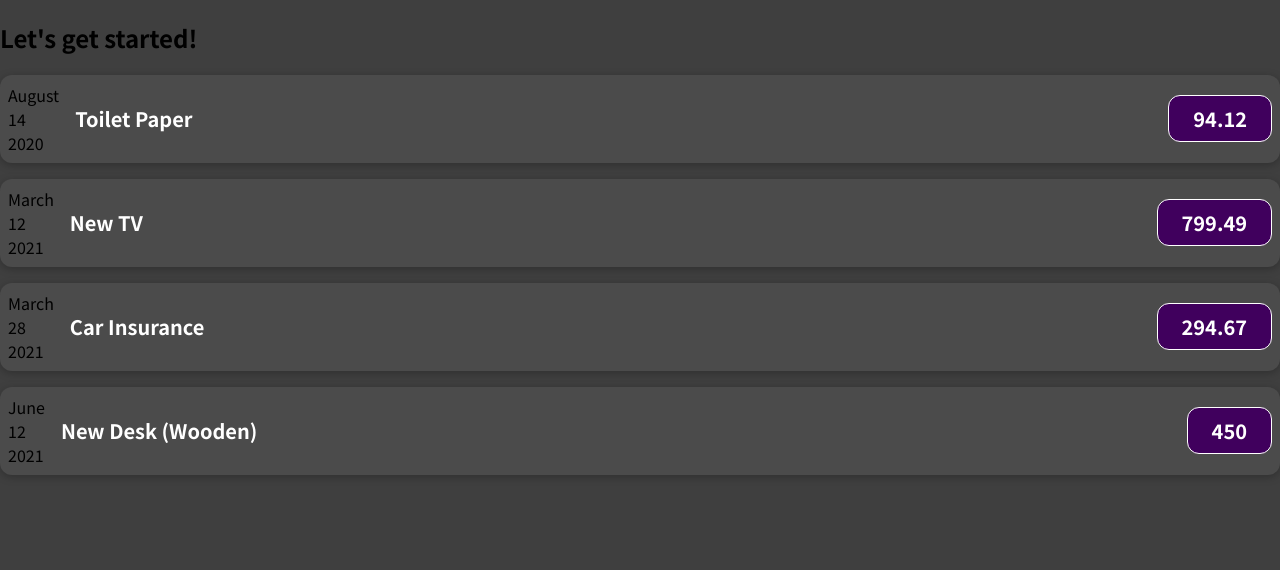
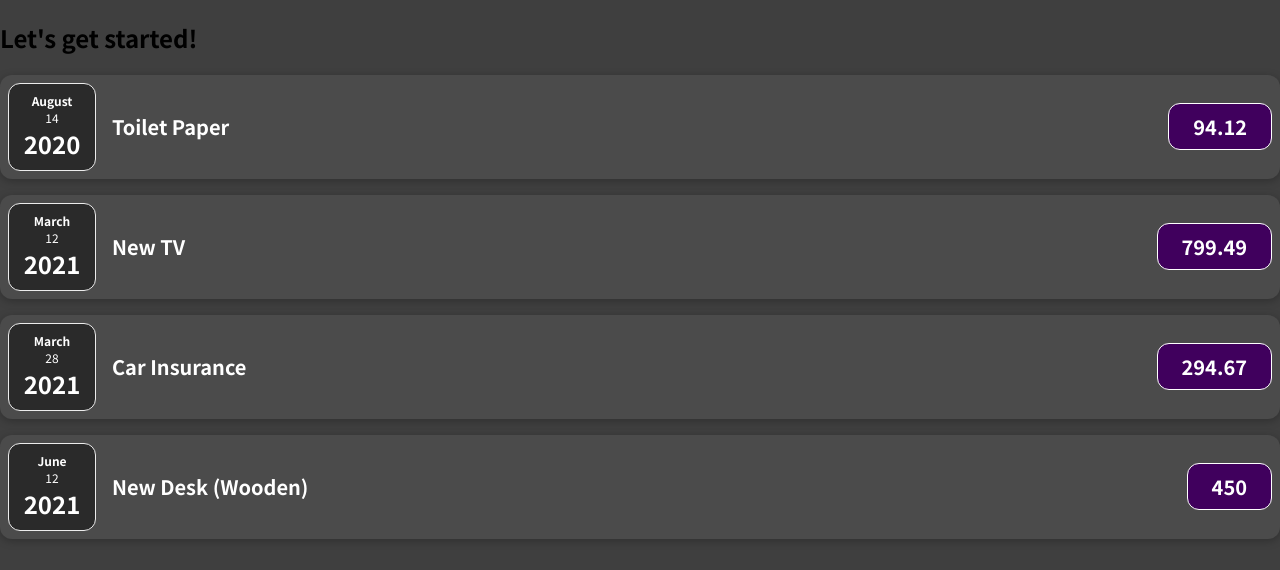
Before and after one commit to Stiboo2/ReactBudget, a JavaScript app: page / in a window 1280 px wide. Shown: the top 570 px of the page. Built offline with nearby package versions, Linux system fonts and the light colour scheme.

Commit message:
l38 date format css

```diff
--- /dev/null
+++ b/src/components/ExpenseDate.css
@@ -0,0 +1,26 @@
+.expense-date {
+  display: flex;
+  flex-direction: column;
+  width: 5.5rem;
+  height: 5.5rem;
+  border: 1px solid #ececec;
+  background-color: #2a2a2a;
+  color: white;
+  border-radius: 12px;
+  align-items: center;
+  justify-content: center;
+}
+
+.expense-date__month {
+  font-size: 0.75rem;
+  font-weight: bold;
+}
+
+.expense-date__year {
+  font-size: 0.75rem;
+}
+
+.expense-date__day {
+  font-size: 1.5rem;
+  font-weight: bold;
+}
--- /dev/null
+++ b/src/components/ExpenseDate.js
@@ -0,0 +1,18 @@
+import './ExpenseDate.css';
+
+
+
+function ExpenseDate(props) {
+  const month = props.date.toLocaleString("en-US", { month: "long" });
+  const year = props.date.toLocaleString("en-US", { day: "2-digit" });
+  const day = props.date.getFullYear();
+
+  return (
+    <div className="expense-date">
+      <div className="expense-date__month">{month}</div>
+      <div className="expense-date__year">{year}</div>
+      <div className="expense-date__day">{day}</div>
+    </div>
+  );
+}
+export default ExpenseDate;
--- a/src/components/ExpenseItem.js
+++ b/src/components/ExpenseItem.js
@@ -1,16 +1,10 @@
-import './ExpenseItem.css';
+import "./ExpenseItem.css";
+import ExpenseDate from "./ExpenseDate";
 
 function ExpenseItem(props) {
-  const month = props.date.toLocaleString('en-US',{month: 'long'});
-  const year = props.date.toLocaleString('en-US',{day: '2-digit'});
-  const day = props.date.getFullYear()
   return (
     <div className="expense-item">
-      <div>
-        <div>{month}</div>
-        <div>{year}</div>
-        <div>{day}</div>
-      </div>
+      <ExpenseDate date={props.date}/>
       <div className="expense-item__description">
         <h2>{props.title}</h2>
         <div className="expense-item__price">{props.amount}</div>
```
